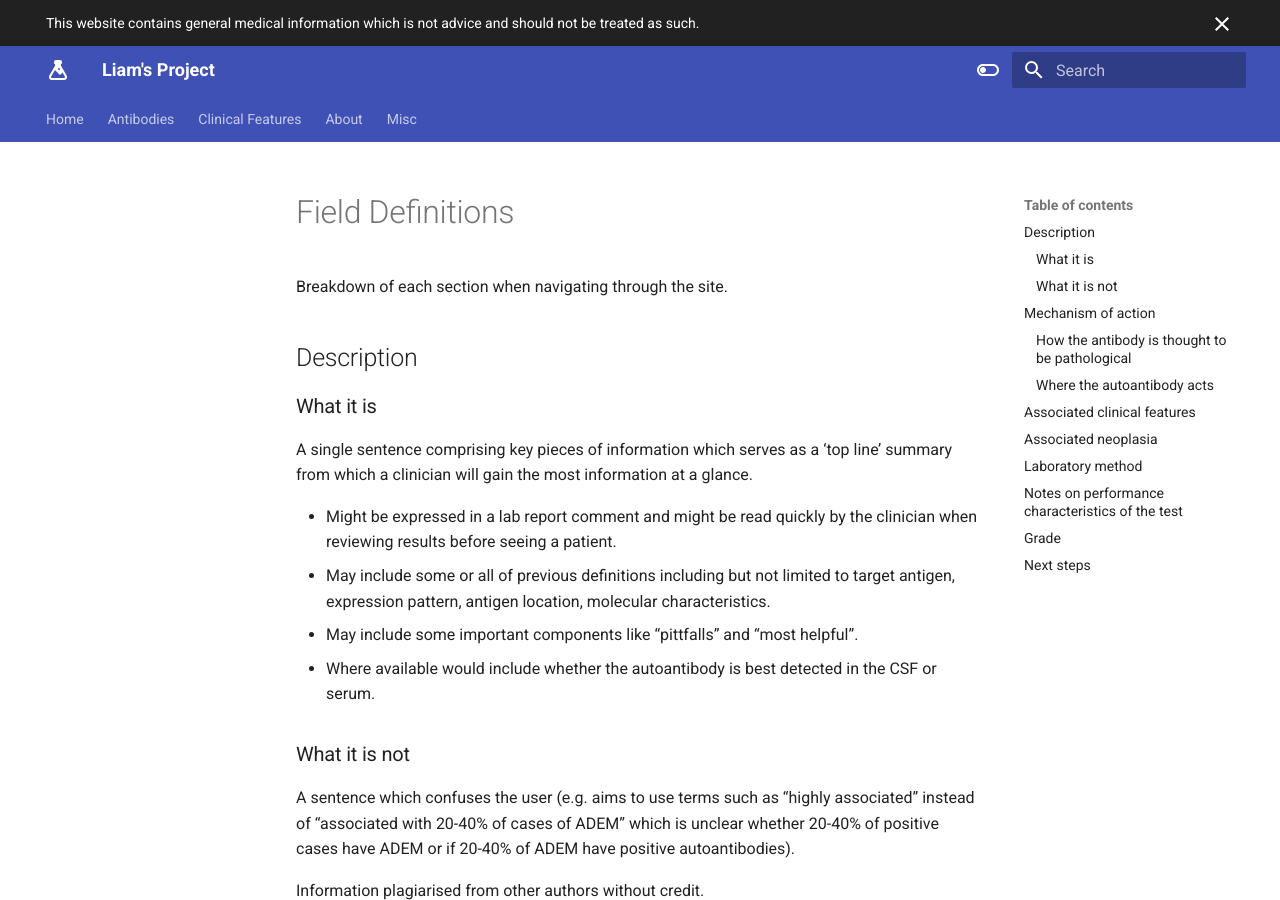
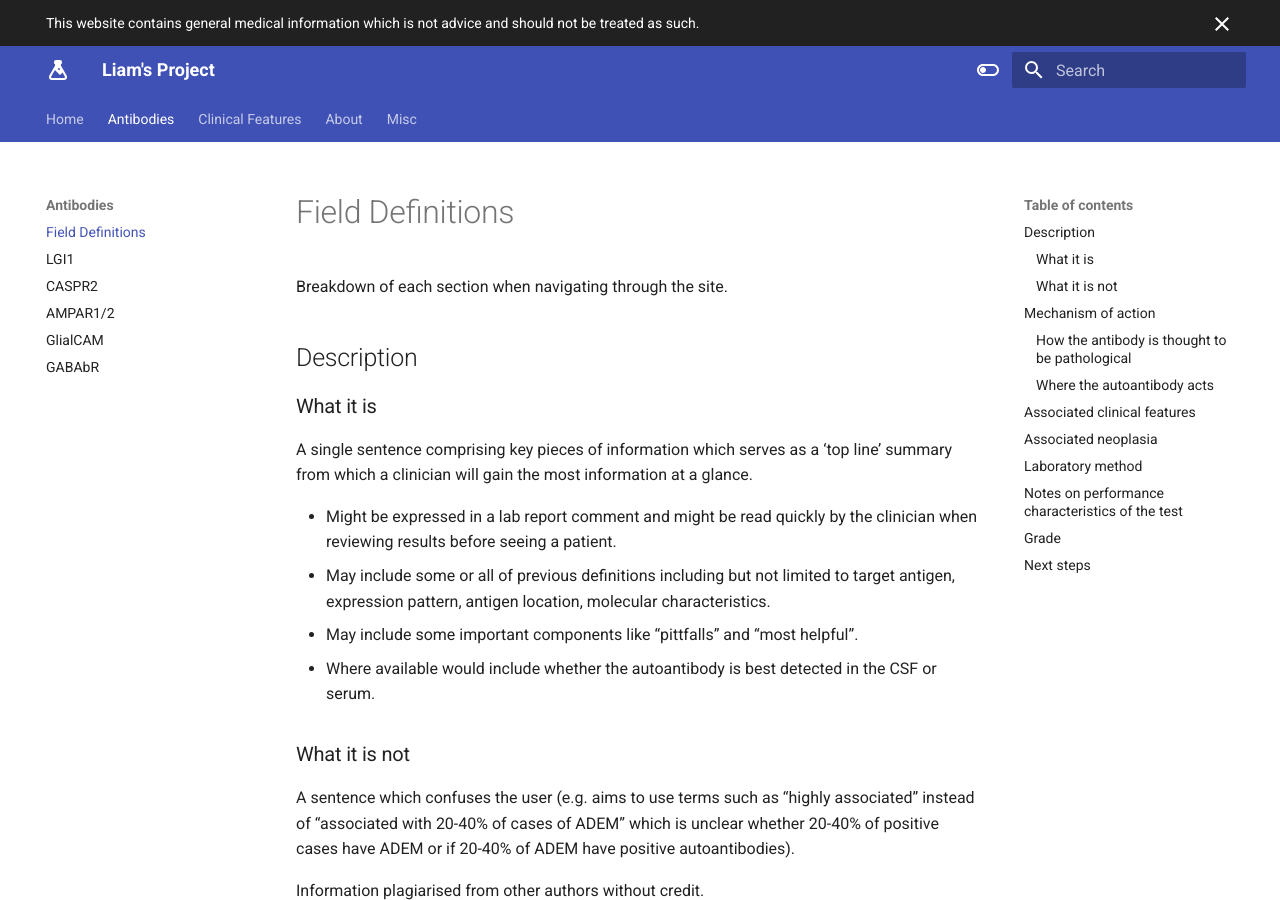
Before and after one commit to monchee/liamsproject, an MkDocs documentation site: the page built from docs/definitions.md, in a window 1280 px wide and 900 px high. Built offline with MkDocs 1.6.1 and Material for MkDocs 9.7.7, drawn with Linux system fonts in a browser that asks for light colours; plug-ins that fetch from the network failed and are left out; some of the changed lines change nothing that is shown.

Commit message:
Update mkdocs.yml

```diff
--- a/mkdocs.yml
+++ b/mkdocs.yml
@@ -141,7 +141,7 @@
 nav:
   - Home: index.md
   - Antibodies:
-    - Field Definitions: antibodies/definitions.md
+    - Field Definitions: definitions.md
     - LGI1: antibodies/lgi1.md
     - CASPR2: antibodies/caspr2.md
     - AMPAR1/2: antibodies/ampar.md
```
